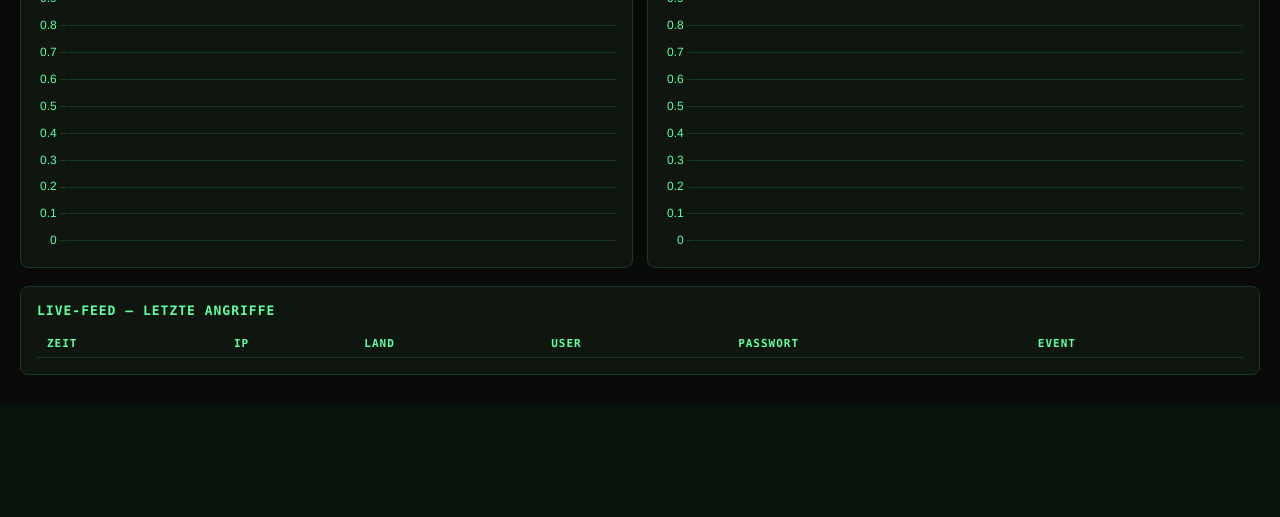
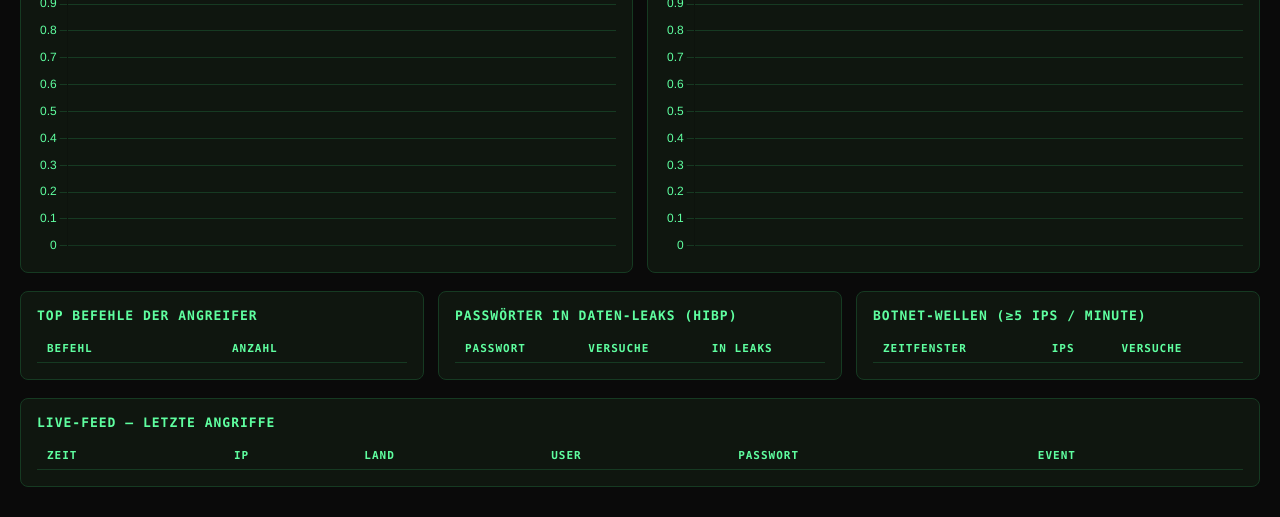
Before and after one commit to MaximilianNoethe/M183, a Flask app: template honeypot-dashboard/frontend/templates/dashboard.html in a window 1280 px wide. Shown: the part 724-1241 px from the top of the page. Before the commit the page ends 1099 px from the top, so only its background shows below. Run offline with Flask 3, Linux system fonts and the light colour scheme; the template is opened without the code that fills it, so the values that code supplies are empty.

Commit message:
Add analysis section and CSV export button to dashboard

```diff
--- a/honeypot-dashboard/frontend/static/css/dashboard.css
+++ b/honeypot-dashboard/frontend/static/css/dashboard.css
@@ -24,8 +24,18 @@ body {
 }
 
 .topbar h1 { font-size: 18px; margin: 0; letter-spacing: 1px; }
+.topright { display: flex; align-items: center; gap: 16px; }
 .status { font-size: 12px; color: var(--dim); }
 .status.err { color: #ff5f56; }
+.csvbtn {
+  font-size: 12px;
+  color: var(--bg);
+  background: var(--fg);
+  text-decoration: none;
+  padding: 6px 12px;
+  border-radius: 6px;
+  font-weight: bold;
+}
 
 .stats {
   display: grid;
@@ -76,6 +86,13 @@ body {
   letter-spacing: 1px;
 }
 
+.analysis {
+  display: grid;
+  grid-template-columns: repeat(3, 1fr);
+  gap: 14px;
+  padding: 0 20px 18px;
+}
+
 .feedwrap { margin: 0 20px 30px; }
 
 table { width: 100%; border-collapse: collapse; font-size: 13px; }
@@ -86,5 +103,5 @@ td { color: #cfffe0; }
 .leaflet-popup-content .popup strong { color: #0a0a0a; }
 
 @media (max-width: 760px) {
-  .stats, .charts { grid-template-columns: 1fr; }
+  .stats, .charts, .analysis { grid-template-columns: 1fr; }
 }
--- /dev/null
+++ b/honeypot-dashboard/frontend/static/js/analysis.js
@@ -0,0 +1,49 @@
+// Analysis panels: top attacker commands, HIBP leak hits, botnet waves.
+const HoneypotAnalysis = (function () {
+  async function getJSON(url) {
+    const resp = await fetch(url, { headers: { Accept: "application/json" } });
+    if (!resp.ok) throw new Error(url + " → " + resp.status);
+    return resp.json();
+  }
+
+  function fillTable(selector, rows, columns) {
+    const tbody = document.querySelector(selector + " tbody");
+    tbody.replaceChildren();
+    rows.forEach(function (row) {
+      const tr = document.createElement("tr");
+      columns.forEach(function (pick) {
+        const td = document.createElement("td");
+        const value = pick(row);
+        td.textContent = (value == null || value === "") ? "–" : value;
+        tr.appendChild(td);
+      });
+      tbody.appendChild(tr);
+    });
+  }
+
+  function pwnedLabel(r) {
+    if (r.pwned == null) return "?";
+    return r.pwned > 0 ? "✓ " + r.pwned.toLocaleString() + "×" : "nein";
+  }
+
+  async function update() {
+    const [commands, passwords, botnet] = await Promise.all([
+      getJSON("/api/analysis/commands"),
+      getJSON("/api/analysis/passwords"),
+      getJSON("/api/analysis/botnet"),
+    ]);
+    fillTable("#cmd-table", commands, [function (r) { return r.value; }, function (r) { return r.count; }]);
+    fillTable("#hibp-table", passwords, [
+      function (r) { return r.value; },
+      function (r) { return r.count; },
+      pwnedLabel,
+    ]);
+    fillTable("#botnet-table", botnet, [
+      function (r) { return r.window; },
+      function (r) { return r.ip_count; },
+      function (r) { return r.attempts; },
+    ]);
+  }
+
+  return { update: update };
+})();
--- a/honeypot-dashboard/frontend/static/js/app.js
+++ b/honeypot-dashboard/frontend/static/js/app.js
@@ -21,6 +21,7 @@
       HoneypotCharts.update(stats);
       HoneypotMap.update(attacks);
       HoneypotFeed.update(recent);
+      HoneypotAnalysis.update().catch(function () {});
       statusEl.textContent = "aktualisiert " + new Date().toLocaleTimeString();
       statusEl.classList.remove("err");
     } catch (e) {
--- a/honeypot-dashboard/frontend/templates/dashboard.html
+++ b/honeypot-dashboard/frontend/templates/dashboard.html
@@ -10,7 +10,10 @@
 <body>
   <header class="topbar">
     <h1>🍯 HONEYPOT // LIVE ATTACK MAP</h1>
-    <span id="status" class="status">verbinde…</span>
+    <div class="topright">
+      <a class="csvbtn" href="/api/export/csv">⬇ CSV-Export</a>
+      <span id="status" class="status">verbinde…</span>
+    </div>
   </header>
 
   <section class="stats">
@@ -26,6 +29,30 @@
     <div class="panel"><h2>Angriffe pro Stunde</h2><canvas id="chart-hourly"></canvas></div>
   </section>
 
+  <section class="analysis">
+    <div class="panel">
+      <h2>Top Befehle der Angreifer</h2>
+      <table id="cmd-table">
+        <thead><tr><th>Befehl</th><th>Anzahl</th></tr></thead>
+        <tbody></tbody>
+      </table>
+    </div>
+    <div class="panel">
+      <h2>Passwörter in Daten-Leaks (HIBP)</h2>
+      <table id="hibp-table">
+        <thead><tr><th>Passwort</th><th>Versuche</th><th>In Leaks</th></tr></thead>
+        <tbody></tbody>
+      </table>
+    </div>
+    <div class="panel">
+      <h2>Botnet-Wellen (≥5 IPs / Minute)</h2>
+      <table id="botnet-table">
+        <thead><tr><th>Zeitfenster</th><th>IPs</th><th>Versuche</th></tr></thead>
+        <tbody></tbody>
+      </table>
+    </div>
+  </section>
+
   <section class="panel feedwrap">
     <h2>Live-Feed — letzte Angriffe</h2>
     <table id="feed">
@@ -39,6 +66,7 @@
   <script src="/static/js/map.js"></script>
   <script src="/static/js/charts.js"></script>
   <script src="/static/js/feed.js"></script>
+  <script src="/static/js/analysis.js"></script>
   <script src="/static/js/app.js"></script>
 </body>
 </html>
```
